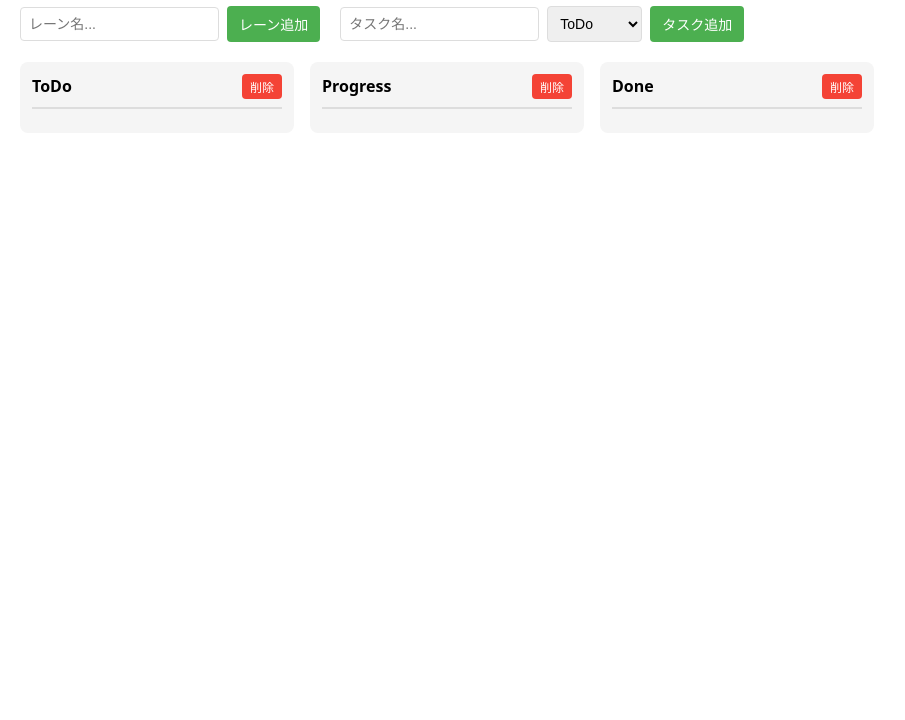
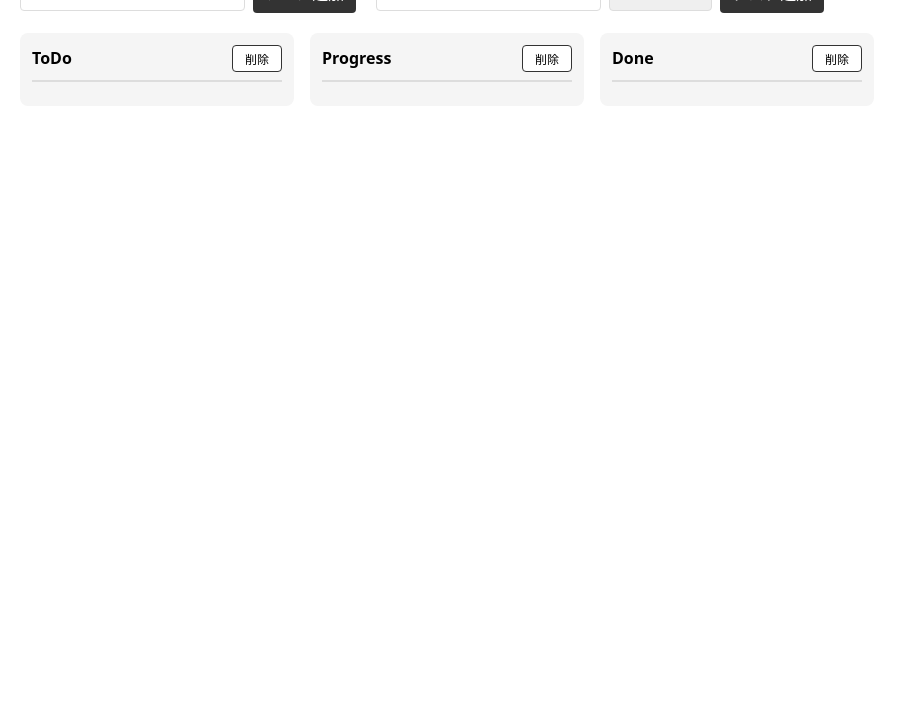
Before and after one commit to high-u/nano-ui, a website: page public/kanban.html in a window 1280 px wide. Shown: the part 80-800 px from the top of the page, without its empty margins (0-905 px from the left). Drawn offline with Linux system fonts and the light colour scheme.

Commit message:
タグ名関数

```diff
--- a/public/kanban.html
+++ b/public/kanban.html
@@ -8,6 +8,9 @@
       body {
         font-family: system-ui, -apple-system, sans-serif;
         margin: 20px;
+      }
+      h1 {
+        font-size: 16px;
       }
       .controls {
         display: flex;
@@ -22,30 +25,33 @@
       }
       input, select {
         padding: 8px;
-        font-size: 14px;
+        font-size: 16px;
         border: 1px solid #ddd;
         border-radius: 4px;
       }
       button {
         padding: 8px 12px;
-        font-size: 14px;
+        font-size: 16px;
         border: none;
         border-radius: 4px;
         cursor: pointer;
       }
       .add-btn {
-        background-color: #4CAF50;
+        background-color: #333333;
         color: white;
       }
       .delete-btn {
-        background-color: #f44336;
-        color: white;
+        background-color: white;
+        color: black;
+        padding: 4px 12px;
+        border: 1px solid #333333;
       }
       .move-btn {
-        background-color: #2196F3;
+        background-color: #333333;
         color: white;
-        padding: 4px 8px;
         font-size: 12px;
+        padding: 4px 12px;
+        border: 1px solid #333333;
       }
       .board {
         display: flex;
@@ -72,10 +78,11 @@
         font-size: 16px;
       }
       .lane-delete-btn {
-        background-color: #f44336;
-        color: white;
-        padding: 4px 8px;
+        background-color: white;
+        color: black;
+        padding: 4px 12px;
         font-size: 12px;
+        border: 1px solid #333333;
       }
       .task-list {
         display: flex;
@@ -101,10 +108,11 @@
     </style>
   </head>
   <body>
-    <h1>Kanban - nanoui</h1>
+    <h1>KANBAN</h1>
   </body>
   <script type="module">
-    import { h, render } from '../src/nanoui-v2.js';
+    import { tags, render } from '../src/nanoui-v2.js';
+    const { div, span, button, input, select } = tags;
 
     // State
     let lanes = [
@@ -116,46 +124,46 @@
     let maxTaskId = 0;
 
     // Containers
-    const board = h('div', { id: 'board', class: 'board' });
+    const board = div({ id: 'board', class: 'board' });
 
     // Lane input
-    const laneInput = h('input', {
+    const laneInput = input({
       id: 'lane-input',
       type: 'text',
       placeholder: 'レーン名...'
     });
 
     // Lane add button
-    const laneAddBtn = h('button', {
+    const laneAddBtn = button({
       id: 'lane-add-btn',
       class: 'add-btn',
       onClick: () => addLane()
     }, 'レーン追加');
 
     // Task input
-    const taskInput = h('input', {
+    const taskInput = input({
       id: 'task-input',
       type: 'text',
       placeholder: 'タスク名...'
     });
 
     // Lane select dropdown
-    const laneSelect = h('select', { id: 'lane-select' });
+    const laneSelect = select({ id: 'lane-select' });
 
     // Task add button
-    const taskAddBtn = h('button', {
+    const taskAddBtn = button({
       id: 'task-add-btn',
       class: 'add-btn',
       onClick: () => addTask()
     }, 'タスク追加');
 
     // Controls
-    const controls = h('div', { id: 'controls', class: 'controls' },
-      h('div', { id: 'lane-controls', class: 'control-group' },
+    const controls = div({ id: 'controls', class: 'controls' },
+      div({ id: 'lane-controls', class: 'control-group' },
         laneInput,
         laneAddBtn
       ),
-      h('div', { id: 'task-controls', class: 'control-group' },
+      div({ id: 'task-controls', class: 'control-group' },
         taskInput,
         laneSelect,
         taskAddBtn
@@ -167,24 +175,24 @@
       const isFirst = laneIndex === 0;
       const isLast = laneIndex === lanesArray.length - 1;
 
-      return h('div', { 'data-key': `task-${task.id}`, class: 'task' },
-        h('div', { 'data-key': `task-name-${task.id}`, class: 'task-name' }, task.name),
-        h('div', { 'data-key': `task-buttons-${task.id}`, class: 'task-buttons' },
-          h('button', {
+      return div({ 'data-key': `task-${task.id}`, class: 'task' },
+        div({ 'data-key': `task-name-${task.id}`, class: 'task-name' }, task.name),
+        div({ 'data-key': `task-buttons-${task.id}`, class: 'task-buttons' },
+          button({
             'data-key': `task-left-${task.id}`,
             class: `move-btn ${isFirst ? 'hidden' : ''}`,
             onClick: () => moveTask(task.id, -1, lanesArray)
           }, '<'),
-          h('button', {
+          button({
             'data-key': `task-right-${task.id}`,
             class: `move-btn ${isLast ? 'hidden' : ''}`,
             onClick: () => moveTask(task.id, 1, lanesArray)
           }, '>'),
-          h('button', {
+          button({
             'data-key': `task-delete-${task.id}`,
             class: `delete-btn ${!isFirst && !isLast ? 'hidden' : ''}`,
             onClick: () => deleteTask(task.id, lanesArray)
-          }, 'X')
+          }, 'x')
         )
       );
     }
@@ -193,16 +201,16 @@
     function createLaneElement(lane, lanesArray) {
       const laneIndex = lanesArray.findIndex(l => l.id === lane.id);
 
-      return h('div', { 'data-key': `lane-${lane.id}`, class: 'lane' },
-        h('div', { 'data-key': `lane-header-${lane.id}`, class: 'lane-header' },
-          h('span', { 'data-key': `lane-title-${lane.id}`, class: 'lane-title' }, lane.name),
-          h('button', {
+      return div({ 'data-key': `lane-${lane.id}`, class: 'lane' },
+        div({ 'data-key': `lane-header-${lane.id}`, class: 'lane-header' },
+          span({ 'data-key': `lane-title-${lane.id}`, class: 'lane-title' }, lane.name),
+          button({
             'data-key': `lane-delete-${lane.id}`,
             class: 'lane-delete-btn',
             onClick: () => deleteLane(lane.id, lanesArray)
           }, '削除')
         ),
-        h('div', { 'data-key': `lane-tasks-${lane.id}`, class: 'task-list' },
+        div({ 'data-key': `lane-tasks-${lane.id}`, class: 'task-list' },
           ...lane.tasks.map(task => createTaskElement(task, laneIndex, lanesArray))
         )
       );
--- a/src/nanoui-v2.js
+++ b/src/nanoui-v2.js
@@ -219,5 +219,10 @@ const getKey = (el) => el.getAttribute('data-key');
   };
 };
 
+// Proxy-based tags object (VanJS style)
+export const tags = new Proxy({}, {
+  get: (_, tag) => (props = {}, ...children) => h(tag, props, ...children)
+});
+
 // Export default as h for convenience
 export default h;
```
